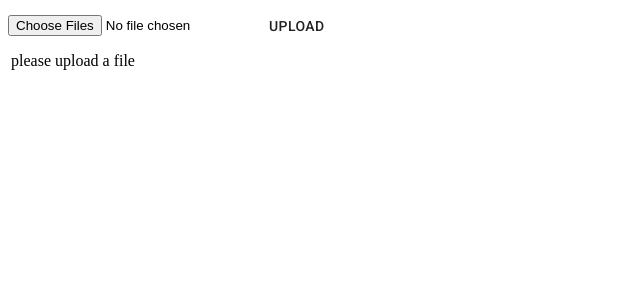
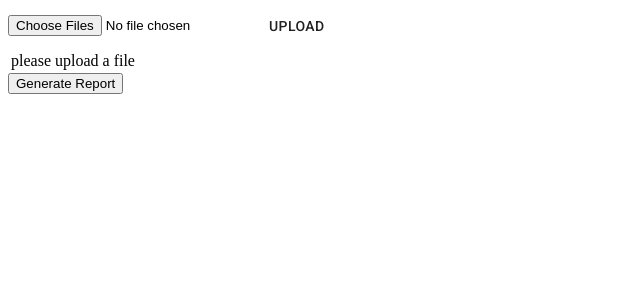
Before and after one commit to g-dylan-cunningham/student-report-generator, a React (Create React App) app: page / in a window 1280 px wide. Shown: the top 300 px of the page, without its empty margins (0-640 px from the left). Built offline with nearby package versions, Linux system fonts and the light colour scheme.

Commit message:
generating report in console

```diff
--- a/src/components/DocumentConfigurer.jsx
+++ b/src/components/DocumentConfigurer.jsx
@@ -47,10 +47,9 @@ class DocumentConfigurer extends React.Component {
 
             for(let i = 1; i <= this.state.quantity; i++) {
                 if(map && map[i]) {
-                    let msg = field + " " + map[i]
                     rows.push({
                         score: i,
-                        text: msg
+                        text: map[i]
                     })
                 }
 
--- a/src/components/DocumentFull.jsx
+++ b/src/components/DocumentFull.jsx
@@ -1,6 +1,7 @@
 import React from 'react';
 import { connect } from 'react-redux';
 import { update } from '../actions';
+import { convertToCsv } from '../utils/csvConverts';
 import DocumentSelector from './DocumentSelector'
 import DocumentConfigurer from './DocumentConfigurer';
 
@@ -26,6 +27,7 @@ class DocumentFull extends React.Component {
         this.fieldClick = this.fieldClick.bind(this);
         this.headingClick = this.headingClick.bind(this);
         this.closeLayer = this.closeLayer.bind(this);
+        this.generateReport = this.generateReport.bind(this);
         // this.download = this.download.bind(this);
     }
 
@@ -50,7 +52,7 @@ class DocumentFull extends React.Component {
                 selected: [row, column]
             })
         }
-        this.download("asfs.txt", "asdfasfasdfasdfasdfasd")
+        // this.download("asfs.txt", "asdfasfasdfasdfasdfasd")
     }
 
     closeLayer() {
@@ -59,6 +61,29 @@ class DocumentFull extends React.Component {
         this.setState({configureField: configField});
     }
 
+    generateReport(fields) {
+        let { data, verbiage } = this.props;
+        // console.log(data, verbiage)
+
+        let report = [...data].map(row => {
+
+            fields.map(((field, i) => {
+                var fieldVerbiage = verbiage[field];
+                var score = [row[field]];
+                // debugger
+                if(fieldVerbiage && fieldVerbiage[score]) {
+                    console.log(fieldVerbiage[score])
+                    row[field] = fieldVerbiage[score];
+                }
+
+            })
+
+        )
+        return row;
+        })
+        // convertToCsv(report)
+        console.log("report", report)
+    }
     // download(filename, text) {
     //     var element = document.createElement('a');
     //     element.setAttribute('href', 'data:text/plain;charset=utf-8,' + encodeURIComponent(text));
@@ -121,13 +146,16 @@ class DocumentFull extends React.Component {
                 </tbody>
                 </table>
                 <DocumentConfigurer closeLayer={this.closeLayer} open={configureField.open} field={configureField.field}/>
+                <button onClick={() => this.generateReport(headings)}>Generate Report</button>
+
             </React.Fragment>
         )
     }
 }
 
 const mapStateToProps = (state) => ({
-    data: state.data.fileUploaded
+    data: state.data.fileUploaded,
+    verbiage: state.data.verbiage
 })
 
 export default connect(mapStateToProps, null)(DocumentFull);
```
